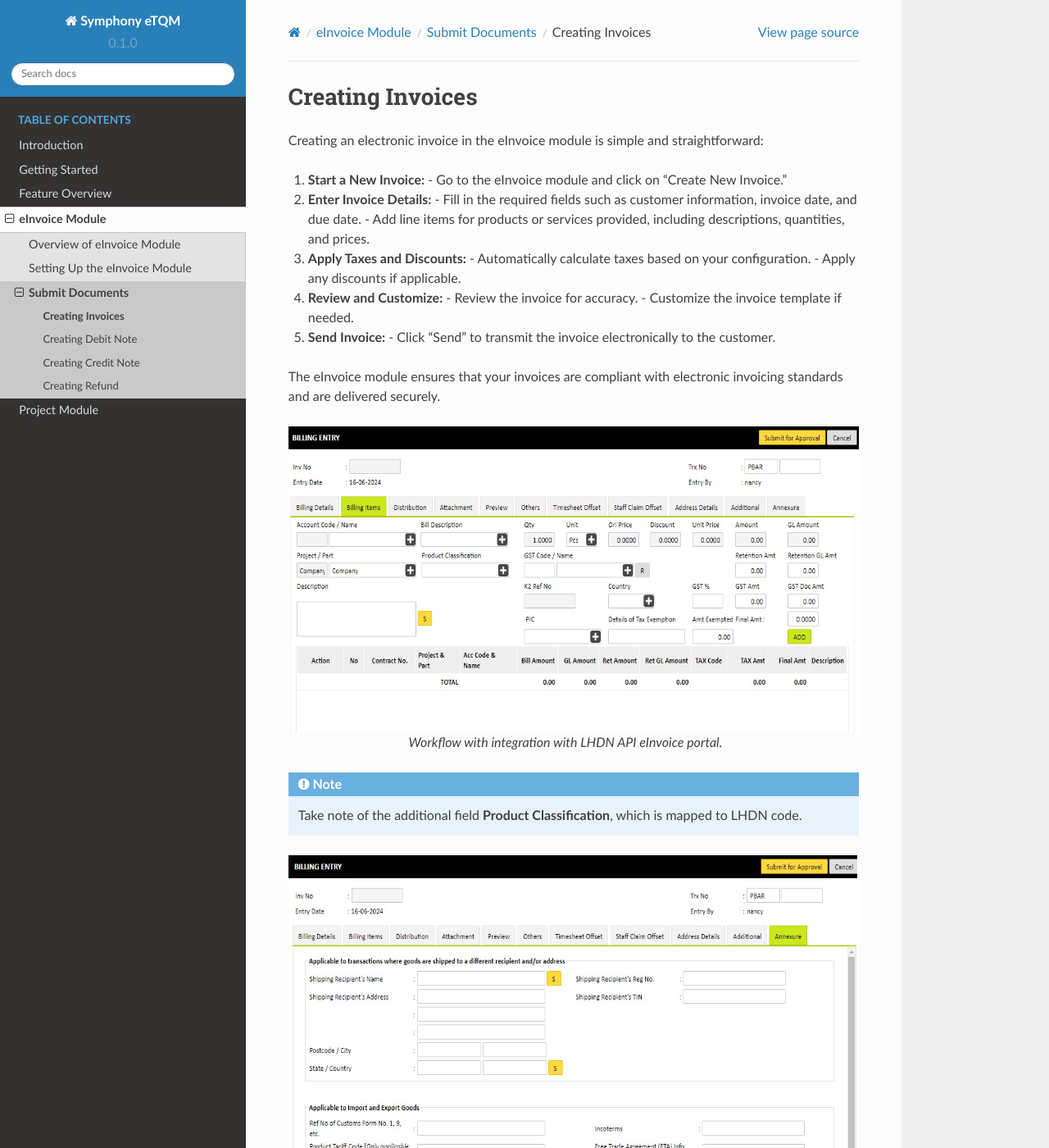
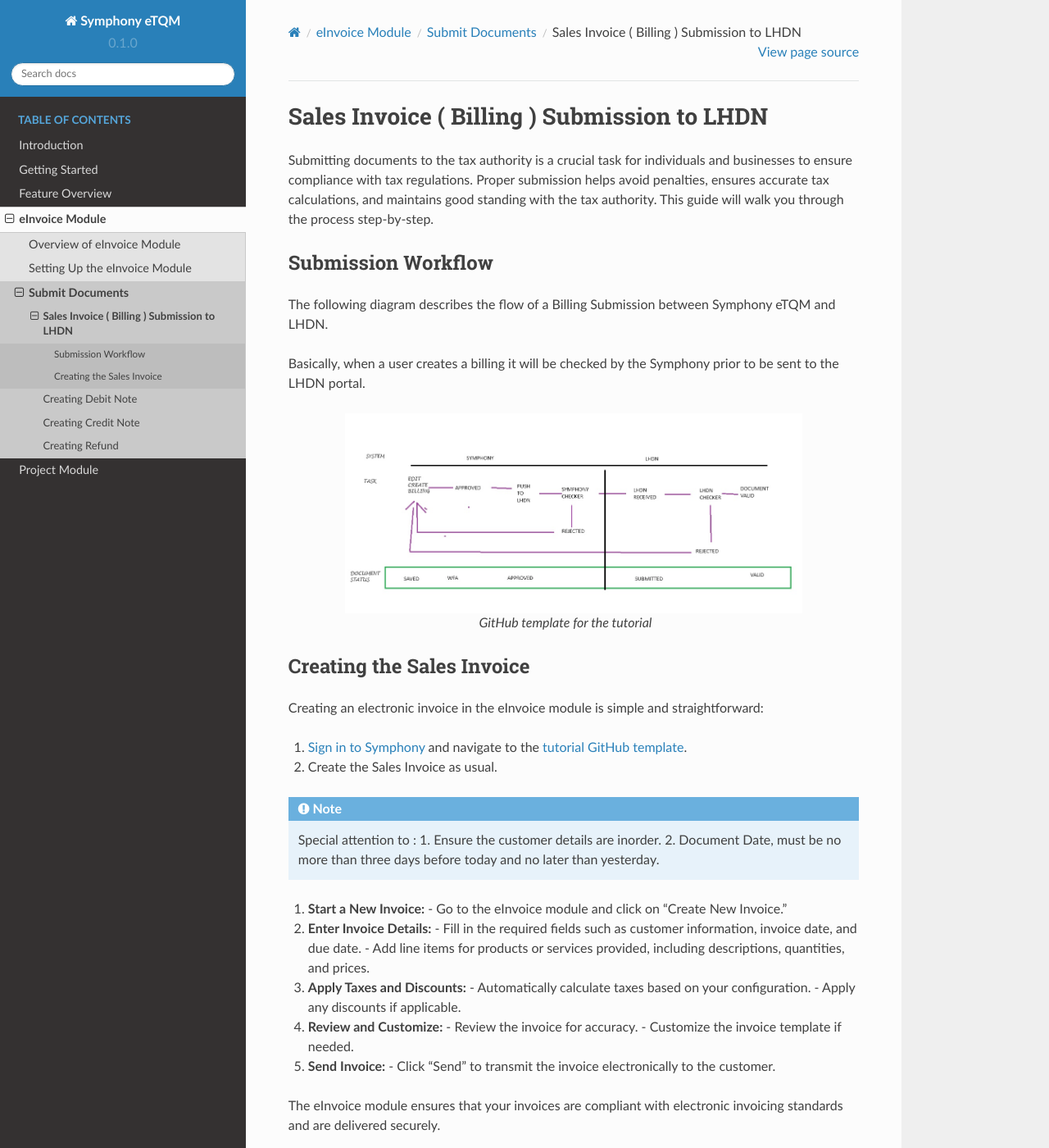
Before and after one commit to wookfai/manual, a Sphinx documentation site: the page built from docs/source/modules/einvoice/submitdocuments/create_bill.rst, in a window 1280 px wide and 1400 px high. Shown: the whole window at 82% size. Built offline with Sphinx 7.4.7 and the Read the Docs theme 2.0.0, drawn with Linux system fonts in a browser that asks for light colours; pages that are not in the unit, such as notebooks, are missing from menus.

Commit message:
Update create_bill.rst

```diff
--- a/docs/source/modules/einvoice/submitdocuments/create_bill.rst
+++ b/docs/source/modules/einvoice/submitdocuments/create_bill.rst
@@ -1,7 +1,42 @@
-Creating Invoices
-=================
+Sales Invoice ( Billing ) Submission to LHDN
+==========
+
+Submitting documents to the tax authority is a crucial task for individuals and businesses to ensure compliance with tax regulations. Proper submission helps avoid penalties, ensures accurate tax calculations, and maintains good standing with the tax authority. This guide will walk you through the process step-by-step.
+
+Submission Workflow
+--------------------------------
+
+The following diagram describes the flow of a Billing Submission between Symphony eTQM and LHDN.
+
+Basically, when a user creates a billing it will be checked by the Symphony prior to be sent to the LHDN portal.
+
+.. figure:: images/lhdn_billworkflow.jpg
+   :width: 80%
+   :align: center
+   :alt: GitHub template for the tutorial
+
+   GitHub template for the tutorial
+
+Creating the Sales Invoice
+--------------------------------
+
 
 Creating an electronic invoice in the eInvoice module is simple and straightforward:
+
+#. `Sign in to Symphony <http://symphony.metqm.com:8600/symphony>`_ and navigate to the `tutorial GitHub template <https://github.com/readthedocs/tutorial-template/>`_.
+
+#. Create the Sales Invoice as usual.
+
+.. note::
+
+   Special attention to :
+   1. Ensure the customer details are inorder.
+   2. Document Date, must be no more than three days before today and no later than yesterday.
+
+
+
+
+
 
 1. **Start a New Invoice:**
    - Go to the eInvoice module and click on "Create New Invoice."
```
